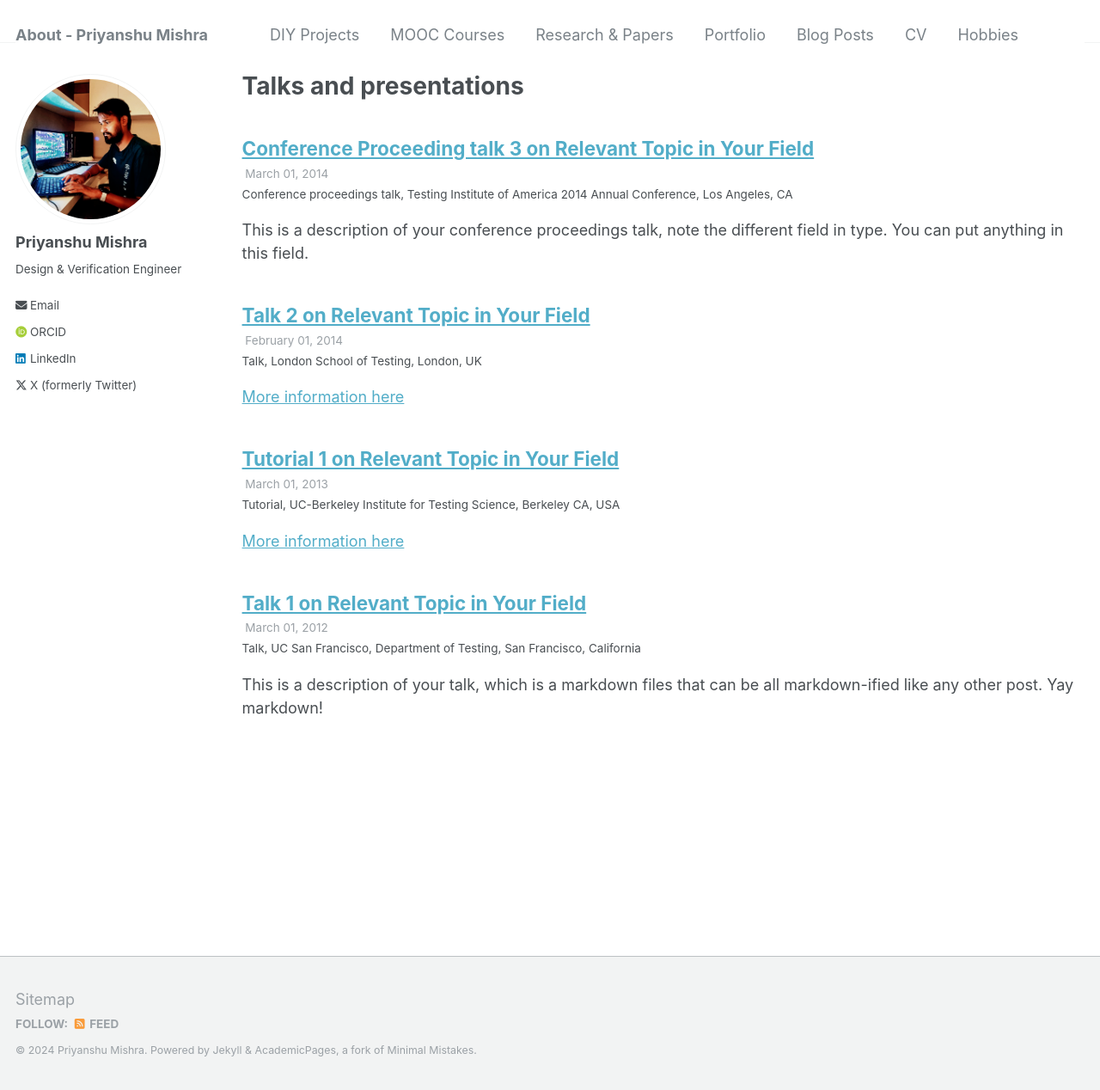
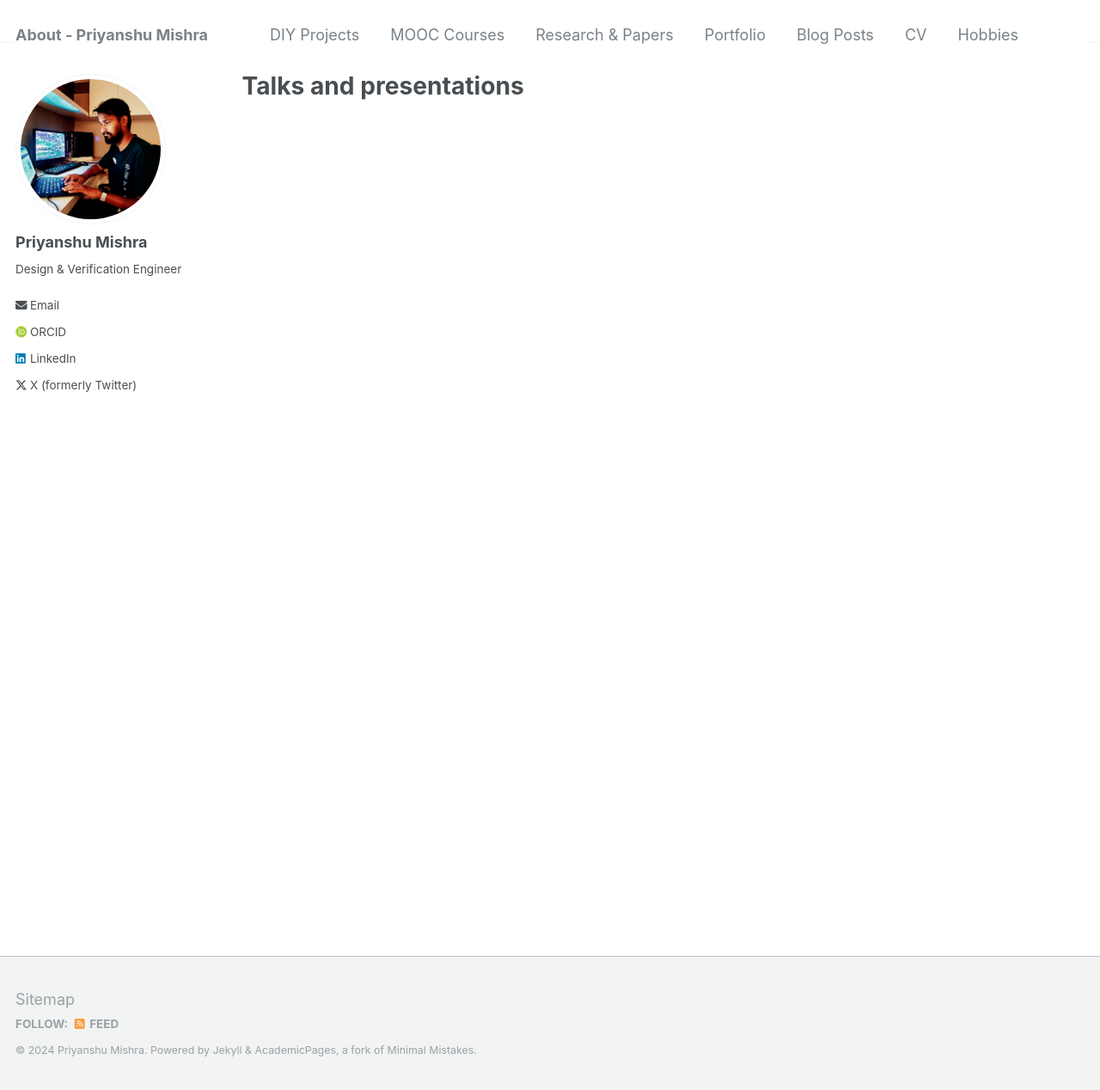
Before and after one commit to Priyanshumishra77/priyanshu.github.io, a Jekyll site: the page built from _pages/talks.html, in a window 1280 px wide and 1268 px high. Shown: the whole window at 86% size. Built offline with Jekyll 4.4.1, drawn with Linux system fonts in a browser that asks for light colours; some web fonts are replaced; part of the change alters nothing that is shown.

Commit message:
Update _config.yml

```diff
--- a/_config.yml
+++ b/_config.yml
@@ -177,18 +177,18 @@ kramdown:
 
 # Collections
 collections:
-  Self Explored Knowledge:
+  DIY Projects:
     output: true
     permalink: /:collection/:path/
-  MOOC Course Taken:
+  MOOC Courses:
     output: true
     permalink: /:collection/:path/
   portfolio:
     output: true
     permalink: /:collection/:path/
-  talks:
-    output: true
-    permalink: /:collection/:path/
+  #talks:
+   # output: true
+    #permalink: /:collection/:path/
 
 
 # Defaults
@@ -214,7 +214,7 @@ defaults:
   # _teaching
   - scope:
       path: ""
-      type: Self Explored Knowledge
+      type: DIY Projects
     values:
       layout: single
       author_profile: true
@@ -223,7 +223,7 @@ defaults:
   # _publications
   - scope:
       path: ""
-      type: MOOC Course Taken
+      type: MOOC Courses
     values:
       layout: single
       author_profile: true
```
